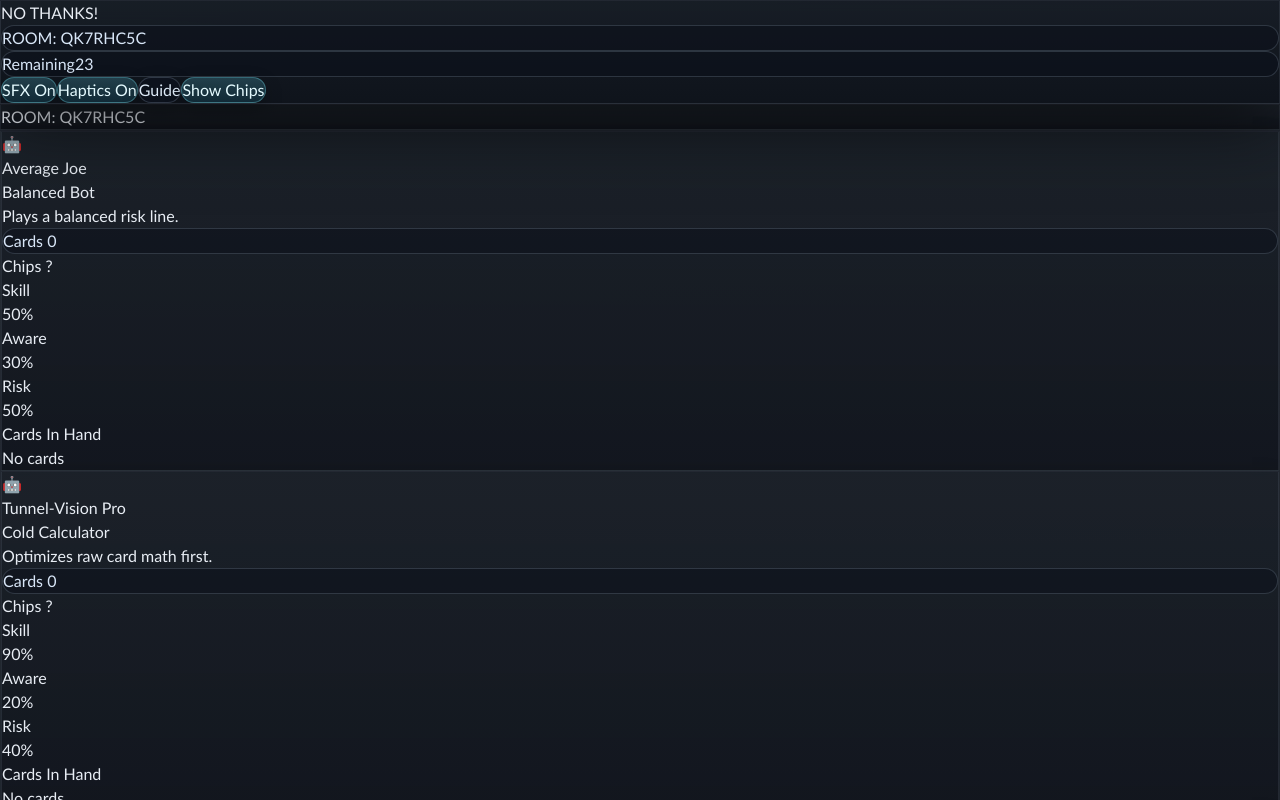
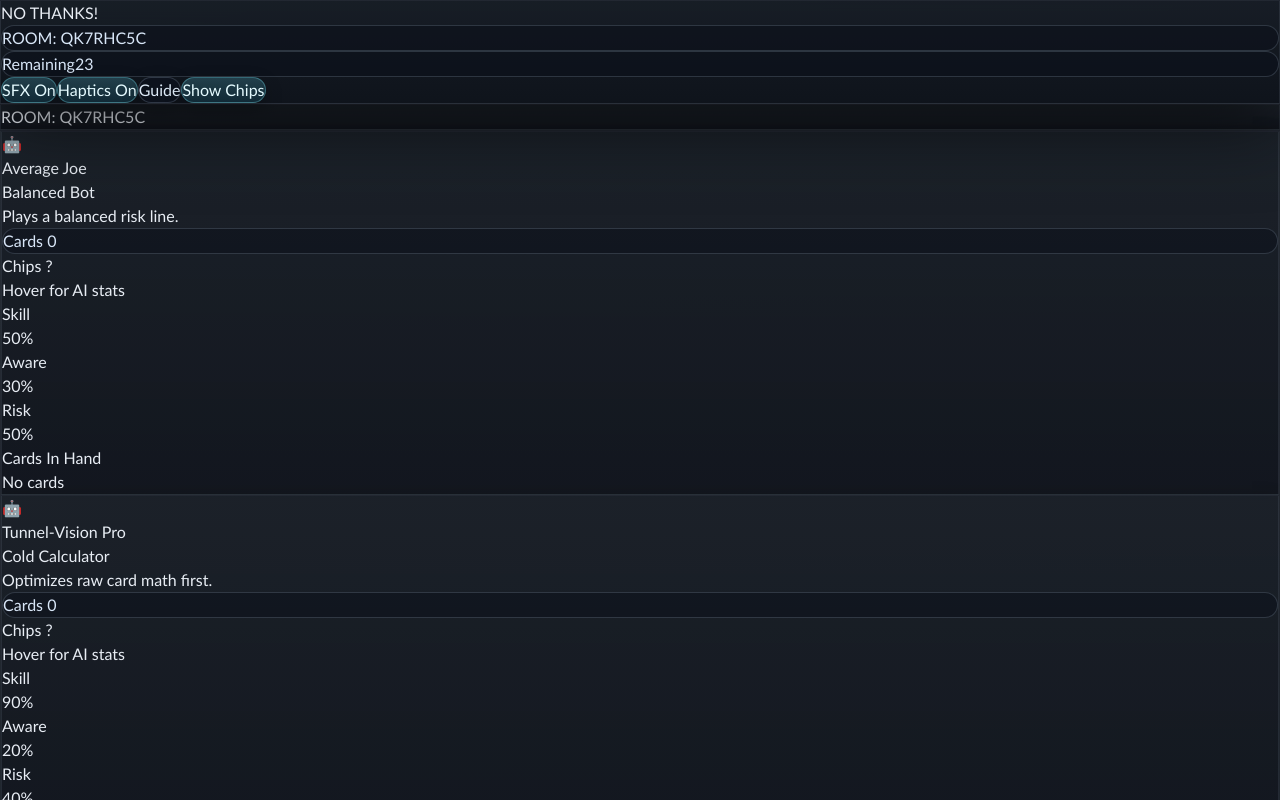
Before and after one commit to onewingmatt/nothanks, a React (Vite) app: page / in a window 1280 px wide. Both pictures are taken after a click on the button 609 px from the left and 219 px from the top of the page. Shown: the top 800 px of the page. Built offline with nearby package versions, Linux system fonts and the light colour scheme.

Commit message:
UI: make bot skill/aware/risk visible only on hover in opponent strip

```diff
--- a/src/components/OpponentStrip.tsx
+++ b/src/components/OpponentStrip.tsx
@@ -90,18 +90,23 @@ export const OpponentStrip: React.FC<OpponentStripProps> = ({
         </div>
 
         {player.isBot && player.botConfig && (
-          <div className="grid grid-cols-3 gap-1.5">
-            <div className="rounded-2xl border border-slate-500/25 bg-slate-900/35 px-2 py-1.5">
-              <div className="text-[9px] uppercase tracking-[0.14em] text-slate-400">Skill</div>
-              <div className="mt-0.5 text-xs font-black text-slate-100">{(player.botConfig.skill * 100).toFixed(0)}%</div>
-            </div>
-            <div className="rounded-2xl border border-slate-500/25 bg-slate-900/35 px-2 py-1.5">
-              <div className="text-[9px] uppercase tracking-[0.14em] text-slate-400">Aware</div>
-              <div className="mt-0.5 text-xs font-black text-slate-100">{(player.botConfig.awareness * 100).toFixed(0)}%</div>
-            </div>
-            <div className="rounded-2xl border border-slate-500/25 bg-slate-900/35 px-2 py-1.5">
-              <div className="text-[9px] uppercase tracking-[0.14em] text-slate-400">Risk</div>
-              <div className="mt-0.5 text-xs font-black text-slate-100">{(player.botConfig.riskyness * 100).toFixed(0)}%</div>
+          <div className="relative">
+            <div className="text-[9px] text-slate-400 italic">Hover for AI stats</div>
+            <div className="absolute left-0 top-full mt-1 hidden w-44 rounded-lg border border-slate-700 bg-slate-900/95 p-2 text-xs text-slate-100 shadow-lg group-hover:block z-20">
+              <div className="grid grid-cols-3 gap-1">
+                <div className="text-center">
+                  <div className="text-[8px] uppercase tracking-[0.12em] text-slate-400">Skill</div>
+                  <div className="font-black">{(player.botConfig.skill * 100).toFixed(0)}%</div>
+                </div>
+                <div className="text-center">
+                  <div className="text-[8px] uppercase tracking-[0.12em] text-slate-400">Aware</div>
+                  <div className="font-black">{(player.botConfig.awareness * 100).toFixed(0)}%</div>
+                </div>
+                <div className="text-center">
+                  <div className="text-[8px] uppercase tracking-[0.12em] text-slate-400">Risk</div>
+                  <div className="font-black">{(player.botConfig.riskyness * 100).toFixed(0)}%</div>
+                </div>
+              </div>
             </div>
           </div>
         )}
```
